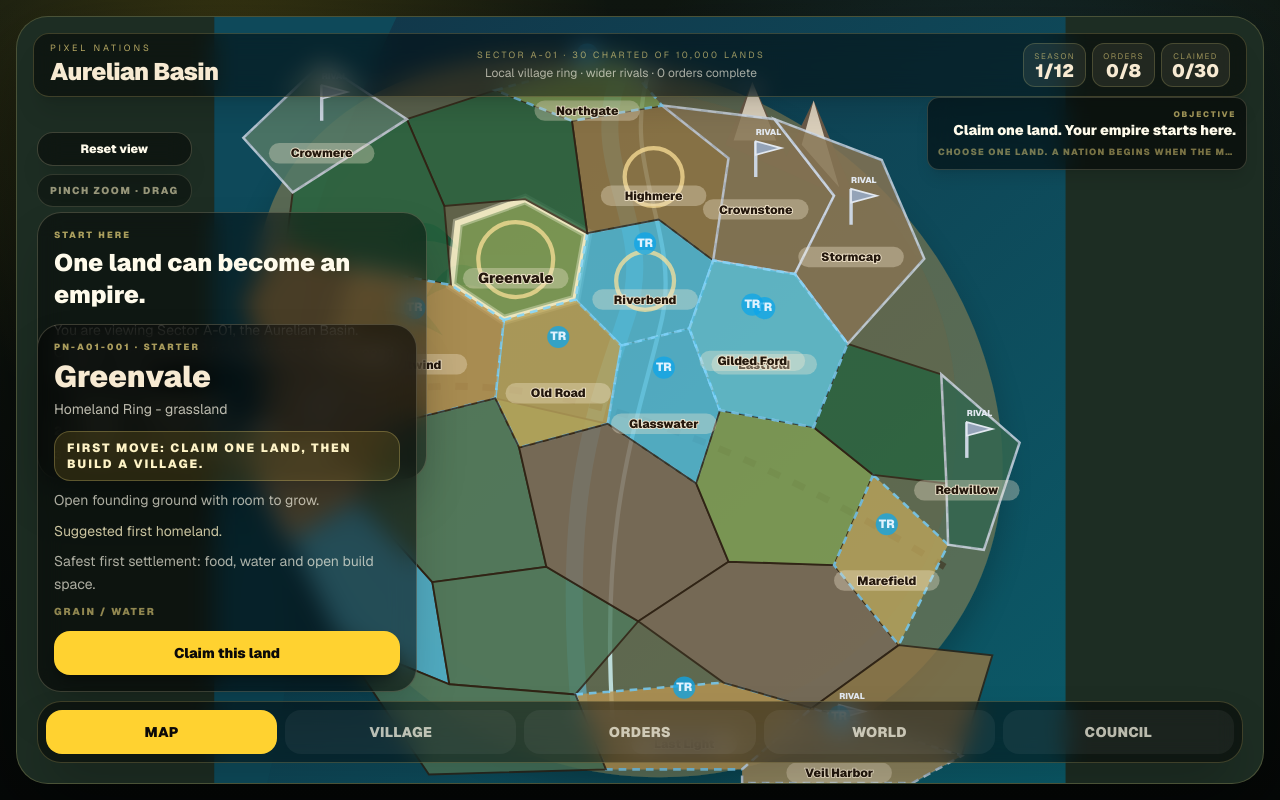
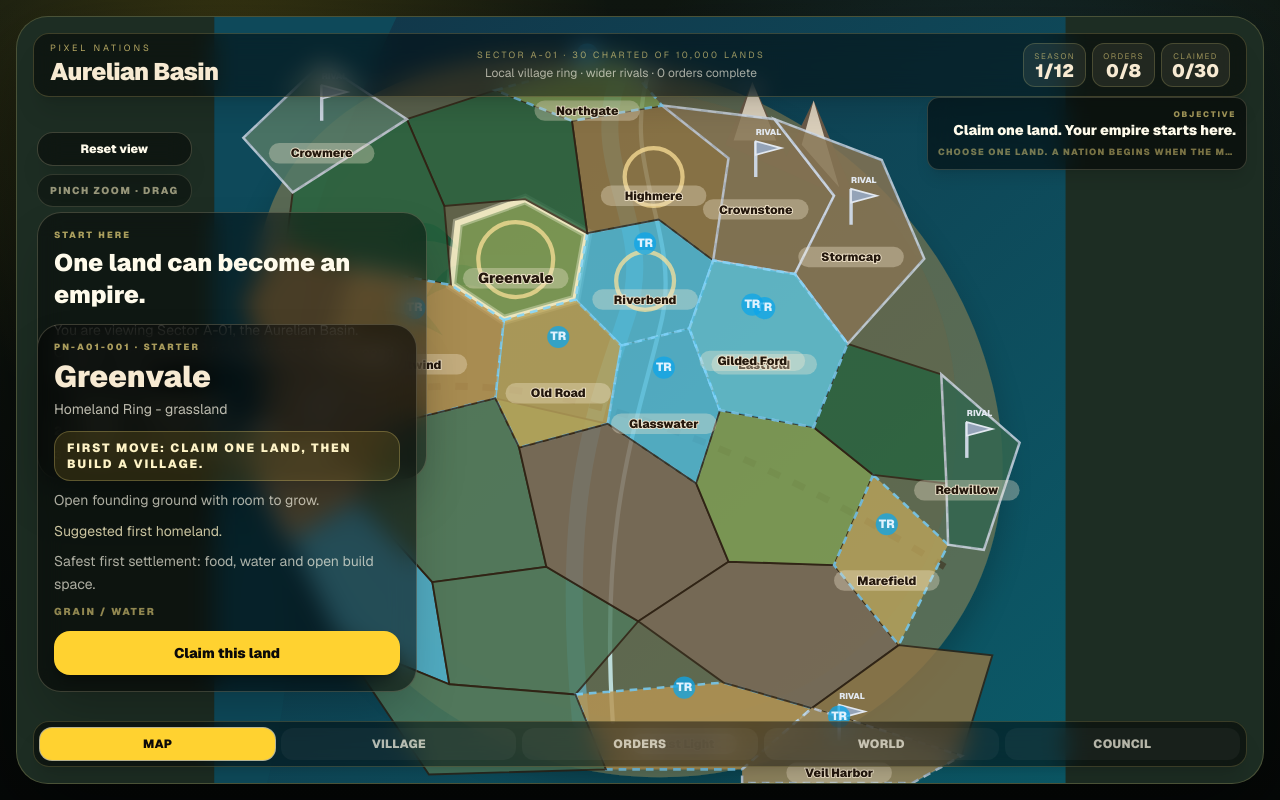
Before and after one commit to tomat60/pixel-nations, a Next.js app: page /play in a window 1280 px wide. Built offline with nearby package versions, Linux system fonts and the light colour scheme.

Commit message:
refactor(play): compact bottom navigation dock

```diff
--- a/app/play/components/BottomDock.tsx
+++ b/app/play/components/BottomDock.tsx
@@ -10,9 +10,14 @@ const views: Array<{ id: ViewId; label: string }> = [
 
 export function BottomDock({ activeView, dispatch }: { activeView: ViewId; dispatch: (action: PlayAction) => void }) {
   return (
-    <nav className="absolute bottom-3 left-3 right-3 z-20 grid grid-cols-5 gap-1.5 rounded-3xl border border-amber-200/20 bg-black/48 p-1.5 shadow-2xl backdrop-blur-md md:bottom-5 md:left-5 md:right-5 md:gap-2 md:p-2">
+    <nav className="absolute bottom-2 left-2 right-2 z-20 grid grid-cols-5 gap-1 rounded-2xl border border-amber-200/18 bg-black/48 p-1 shadow-xl backdrop-blur-md md:bottom-4 md:left-4 md:right-4 md:gap-1.5 md:p-1.5">
       {views.map((item) => (
-        <button key={item.id} data-qa={`view-${item.id}`} onClick={() => dispatch({ type: "setView", view: item.id })} className={`rounded-2xl px-1.5 py-2 text-[10px] font-black uppercase tracking-wide transition md:px-2 md:py-3 md:text-sm ${activeView === item.id ? "bg-amber-300 text-stone-950" : "bg-white/5 text-amber-50/70 hover:bg-white/10"}`}>
+        <button
+          key={item.id}
+          data-qa={`view-${item.id}`}
+          onClick={() => dispatch({ type: "setView", view: item.id })}
+          className={`rounded-xl px-1 py-1.5 text-[9px] font-black uppercase tracking-wide transition md:px-2 md:py-2 md:text-xs ${activeView === item.id ? "bg-amber-300 text-stone-950 shadow-md ring-1 ring-amber-100/70" : "bg-white/4 text-amber-50/68 hover:bg-white/10"}`}
+        >
           {item.label}
         </button>
       ))}
```
